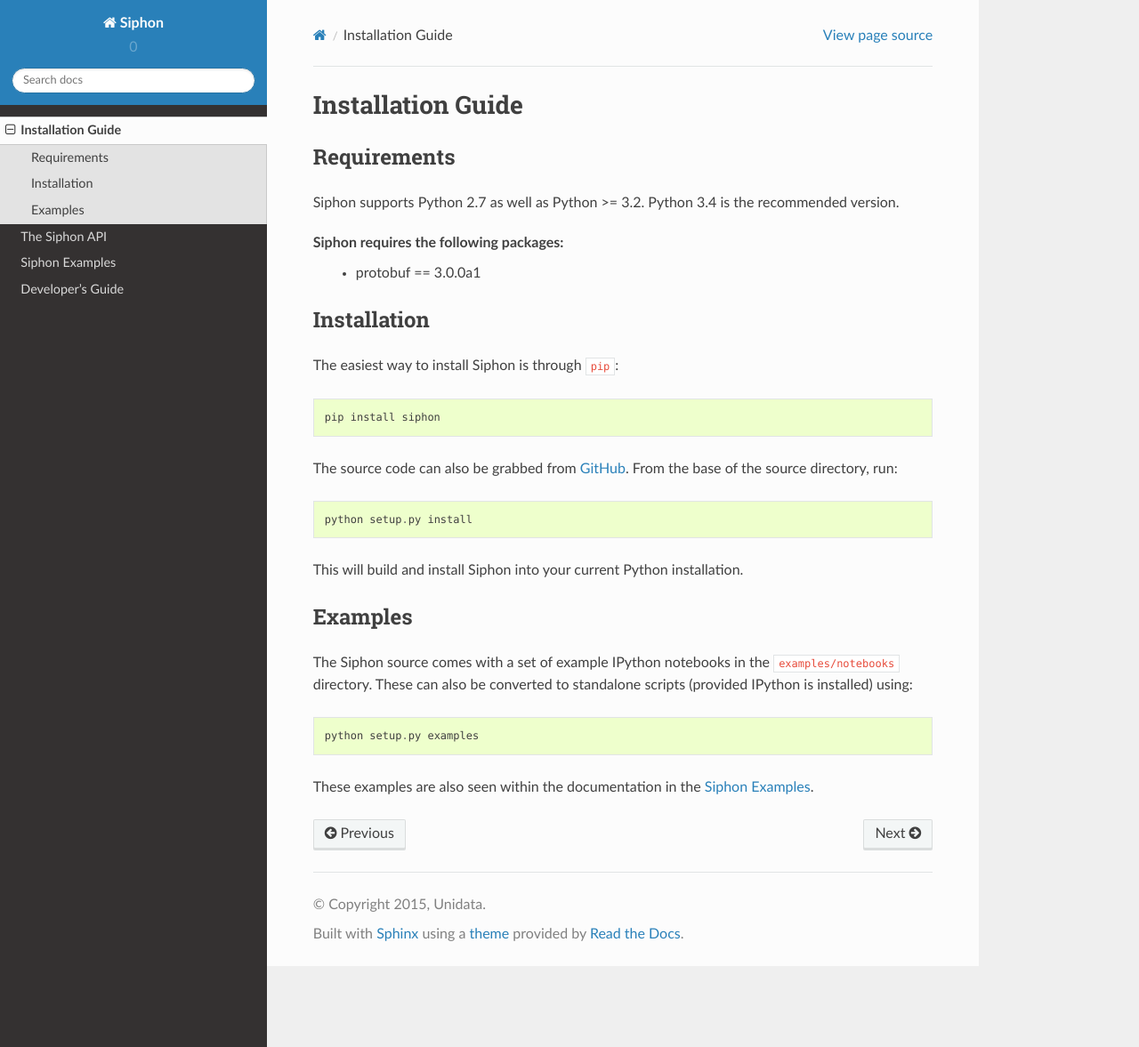
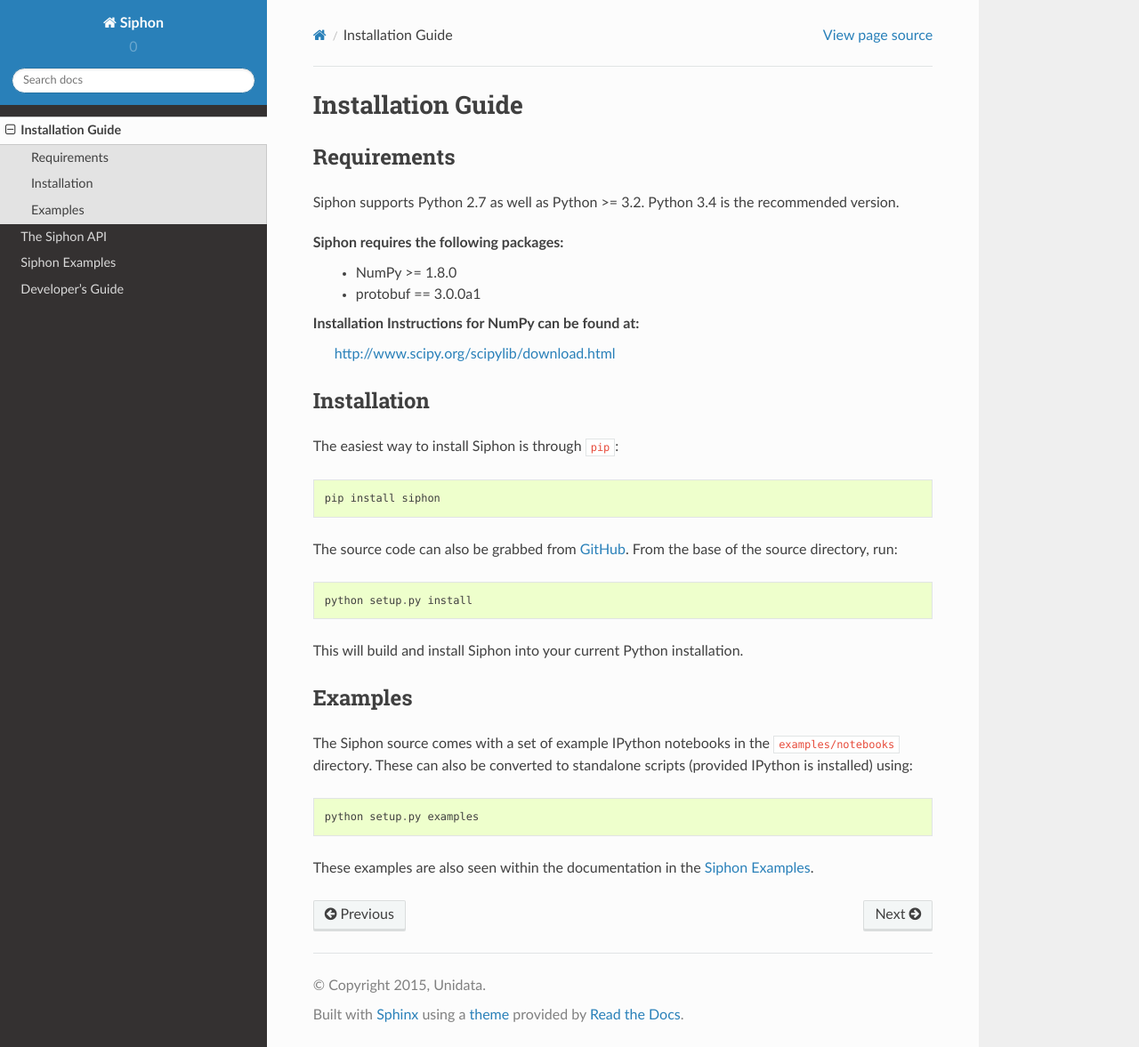
Before and after one commit to Unidata/siphon, a Sphinx documentation site: the page built from docs/source/installguide.rst, in a window 1280 px wide and 1177 px high. Shown: the whole window at 89% size. Built offline with Sphinx 7.4.7 and the Read the Docs theme 2.0.0, drawn with Linux system fonts in a browser that asks for light colours.

Commit message:
Document NumPy dependency.

```diff
--- a/README.rst
+++ b/README.rst
@@ -70,6 +70,7 @@
 Dependencies
 ------------
 
+numpy>=1.8
 protobuf==3.0.0a1
 
 Developer Dependencies
--- a/docs/source/installguide.rst
+++ b/docs/source/installguide.rst
@@ -8,7 +8,11 @@
 Siphon supports Python 2.7 as well as Python >= 3.2. Python 3.4 is the recommended version.
 
 Siphon requires the following packages:
+  - NumPy >= 1.8.0
   - protobuf == 3.0.0a1
+
+Installation Instructions for NumPy can be found at:
+  http://www.scipy.org/scipylib/download.html
 
 ------------
 Installation
```
